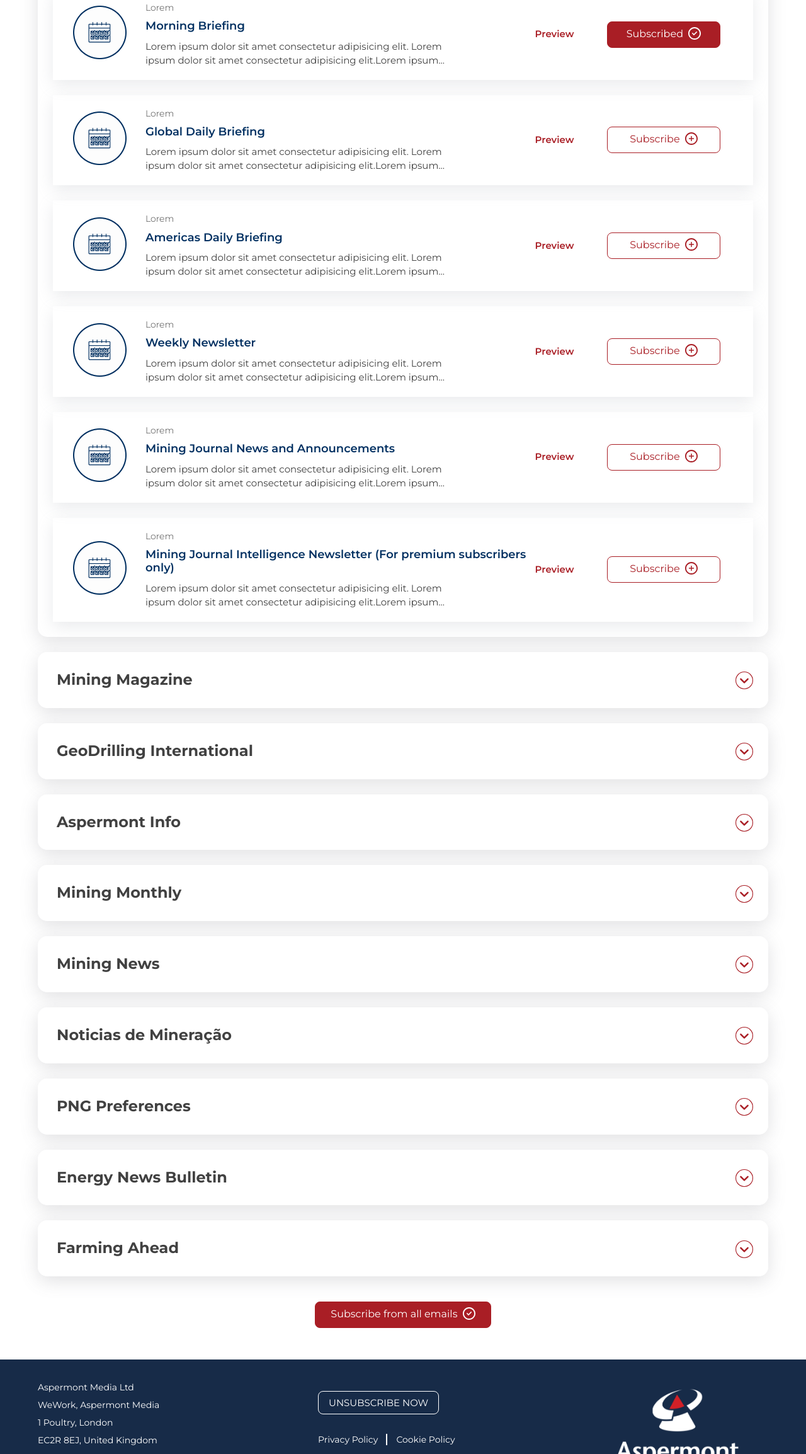
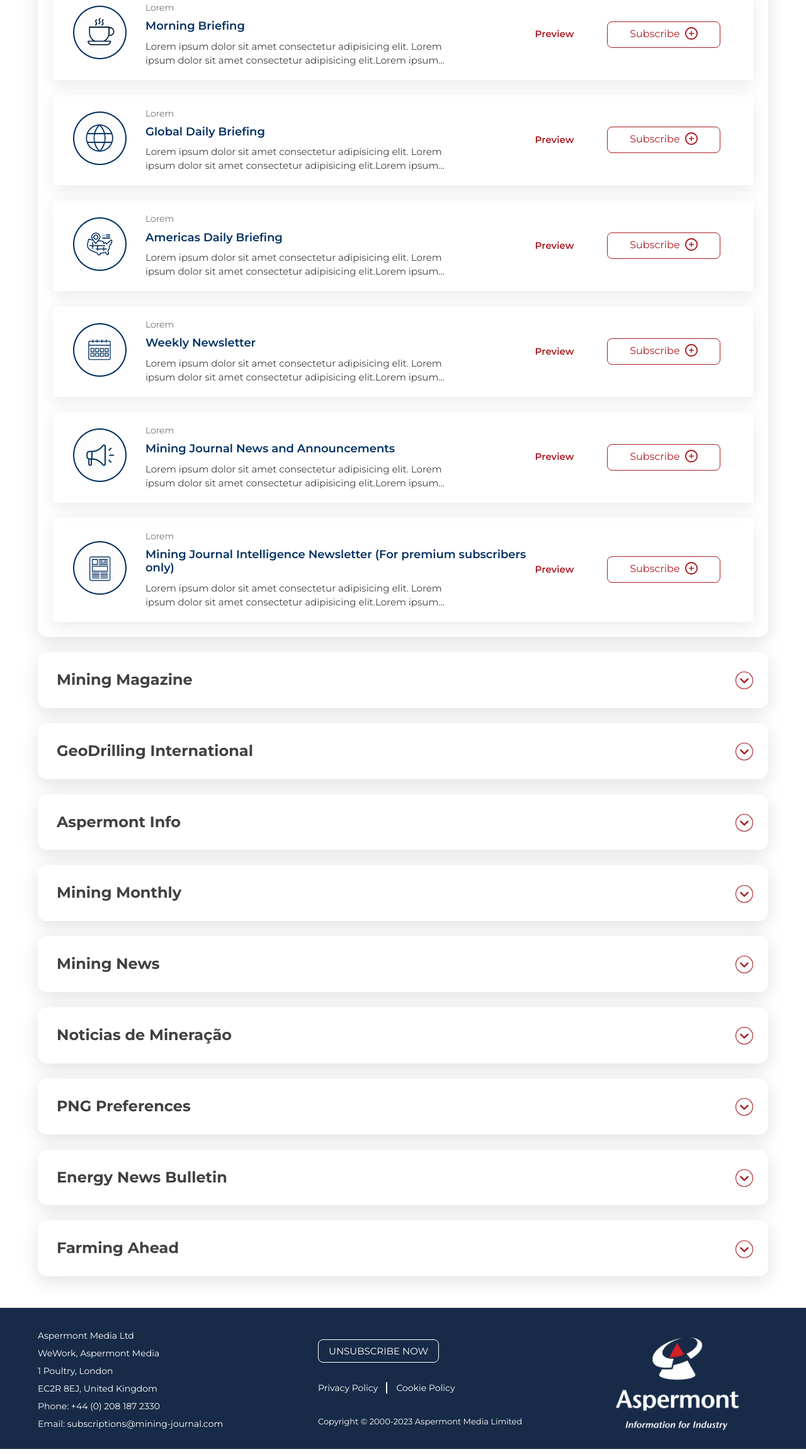
Before and after one commit to Gokul-Surendran/Aspermont, a plain HTML site: page pages/asp-newsletter.html in a window 1280 px wide. Shown: the part 331-2639 px from the top of the page at 63% size. Drawn offline with nearby package versions, Linux system fonts and the light colour scheme; files that its build step writes are made by us from their sources.

Commit message:
images uploaded

```diff
--- a/pages/asp-newsletter.html
+++ b/pages/asp-newsletter.html
@@ -77,7 +77,7 @@
                   <div class="asp-newstile__wrap">
                       <div class="asp-newstile__headwrap">
                           <div class="asp-newstile__logo">
-                              <img src="../assets/images/acclogo1.png" alt="">
+                              <img src="../assets/images/mj-logo1.png" alt="">
                           </div>
                           <div class="asp-newstile__content">
                               <p class="asp-newstile__thinhead">Lorem</p>
@@ -92,7 +92,7 @@
                           <div class="asp-newstile__previewbtn">
                               <a href="#">Preview</a>
                           </div>
-                        <div class="asp-redbtn subscribed">
+                          <div class="asp-redbtn">
                               <div class="asp-redbtn__outer">
                                   <a href="#" class="asp-redbtn__link">Subscribed</a>
                                   <svg width="20" height="20" viewBox="0 0 20 20" fill="none" xmlns="http://www.w3.org/2000/svg">
@@ -129,7 +129,7 @@
                   <div class="asp-newstile__wrap">
                       <div class="asp-newstile__headwrap">
                           <div class="asp-newstile__logo">
-                              <img src="../assets/images/acclogo1.png" alt="">
+                              <img src="../assets/images/mj-logo2.png" alt="">
                           </div>
                           <div class="asp-newstile__content">
                               <p class="asp-newstile__thinhead">Lorem</p>
@@ -181,7 +181,7 @@
                   <div class="asp-newstile__wrap">
                       <div class="asp-newstile__headwrap">
                           <div class="asp-newstile__logo">
-                              <img src="../assets/images/acclogo1.png" alt="">
+                              <img src="../assets/images/mj-logo3.png" alt="">
                           </div>
                           <div class="asp-newstile__content">
                               <p class="asp-newstile__thinhead">Lorem</p>
@@ -233,7 +233,7 @@
                   <div class="asp-newstile__wrap">
                       <div class="asp-newstile__headwrap">
                           <div class="asp-newstile__logo">
-                              <img src="../assets/images/acclogo1.png" alt="">
+                              <img src="../assets/images/mj-logo4.png" alt="">
                           </div>
                           <div class="asp-newstile__content">
                               <p class="asp-newstile__thinhead">Lorem</p>
@@ -285,7 +285,7 @@
                   <div class="asp-newstile__wrap">
                       <div class="asp-newstile__headwrap">
                           <div class="asp-newstile__logo">
-                              <img src="../assets/images/acclogo1.png" alt="">
+                              <img src="../assets/images/mj-logo5.png" alt="">
                           </div>
                           <div class="asp-newstile__content">
                               <p class="asp-newstile__thinhead">Lorem</p>
@@ -337,7 +337,7 @@
                   <div class="asp-newstile__wrap">
                       <div class="asp-newstile__headwrap">
                           <div class="asp-newstile__logo">
-                              <img src="../assets/images/acclogo1.png" alt="">
+                              <img src="../assets/images/mj-logo6.png" alt="">
                           </div>
                           <div class="asp-newstile__content">
                               <p class="asp-newstile__thinhead">Lorem</p>
@@ -402,12 +402,12 @@
                     <div class="asp-newstile__wrap">
                         <div class="asp-newstile__headwrap">
                             <div class="asp-newstile__logo">
-                                <img src="../assets/images/acclogo1.png" alt="">
+                                <img src="../assets/images/mm-logo1.png" alt="">
                             </div>
                             <div class="asp-newstile__content">
                                 <p class="asp-newstile__thinhead">Lorem</p>
                                 <h3 class="asp-newstile__head">Daily News wrap</h3>
-                                <p class="asp-newstile__copy four">Lorem ipsum dolor sit amet consectetur adipisicing elit.
+                                <p class="asp-newstile__copy">Lorem ipsum dolor sit amet consectetur adipisicing elit.
                                     Lorem ipsum dolor sit amet consectetur adipisicing elit.Lorem ipsum dolor sit amet consectetur adipisicing elit.Lorem ipsum dolor sit amet consectetur adipisicing elit.Lorem ipsum dolor sit amet consectetur adipisicing elit.Lorem ipsum dolor sit amet consectetur adipisicing elit.Lorem ipsum dolor sit amet consectetur adipisicing elit.
                                     Lorem ipsum dolor sit amet consectetur adipisicing elit.Lorem ipsum dolor sit amet consectetur aLorem ipsum dolor sit amet consectetur adipisicing elit.Lorem ipsum dolor sit amet consectetur a
                                 </p>
@@ -454,7 +454,7 @@
                   <div class="asp-newstile__wrap">
                       <div class="asp-newstile__headwrap">
                           <div class="asp-newstile__logo">
-                              <img src="../assets/images/acclogo1.png" alt="">
+                              <img src="../assets/images/mm-logo2.png" alt="">
                           </div>
                           <div class="asp-newstile__content">
                               <p class="asp-newstile__thinhead">Lorem</p>
@@ -506,7 +506,7 @@
                 <div class="asp-newstile__wrap">
                     <div class="asp-newstile__headwrap">
                         <div class="asp-newstile__logo">
-                            <img src="../assets/images/acclogo1.png" alt="">
+                            <img src="../assets/images/mm-logo3.png" alt="">
                         </div>
                         <div class="asp-newstile__content">
                             <p class="asp-newstile__thinhead">Lorem</p>
@@ -558,7 +558,7 @@
                 <div class="asp-newstile__wrap">
                     <div class="asp-newstile__headwrap">
                         <div class="asp-newstile__logo">
-                            <img src="../assets/images/acclogo1.png" alt="">
+                            <img src="../assets/images/mm-logo4.png" alt="">
                         </div>
                         <div class="asp-newstile__content">
                             <p class="asp-newstile__thinhead">Lorem</p>
@@ -2841,21 +2841,6 @@
               </div>
             </div>
 
-        </div>
-        <div class="asp-accrdn__cta">
-            <div class="asp-redbtn subscribed">
-                <div class="asp-redbtn__outer">
-                    <a href="#" class="asp-redbtn__link">Subscribe from all emails</a>
-                    <svg width="20" height="20" viewBox="0 0 20 20" fill="none" xmlns="http://www.w3.org/2000/svg">
-                        <path
-                            d="M10 20C4.4898 20 0 15.5102 0 10C0 4.4898 4.4898 0 10 0C15.5102 0 20 4.4898 20 10C20 15.5102 15.5102 20 10 20ZM10 1.87755C5.5102 1.87755 1.87755 5.5102 1.87755 10C1.87755 14.4898 5.5102 18.1224 10 18.1224C14.4898 18.1224 18.1224 14.4898 18.1224 10C18.1224 5.5102 14.4898 1.87755 10 1.87755Z"
-                            fill="white"></path>
-                        <path
-                            d="M8.94489 13C8.73988 13 8.53488 12.9085 8.38112 12.7438L6.22854 10.365C5.92103 10.0357 5.92103 9.48671 6.24563 9.15734C6.55314 8.82797 7.06566 8.82797 7.37317 9.17564L8.97906 10.9323L12.6521 7.23601C12.9767 6.90664 13.4721 6.92494 13.7797 7.27261C14.0872 7.62028 14.0701 8.15093 13.7455 8.4803L9.49158 12.7621C9.33782 12.9085 9.1499 13 8.94489 13Z"
-                            fill="white"></path>
-                    </svg>
-                </div>
-            </div>
           </div>
         </div>
       </div>
```
Also changed, not shown: organisms/accordion.html (+10 -10 lines), assets/images/acclogo4.png (deleted), assets/images/circle.png (deleted), assets/images/mj-logo1.png (added), assets/images/mj-logo2.png (added), assets/images/mj-logo3.png (added), assets/images/mj-logo4.png (added), assets/images/mj-logo5.png (added), assets/images/mj-logo6.png (added), assets/images/mm-logo1.png (renamed from assets/images/acclogo1.png), assets/images/mm-logo2.png (renamed from assets/images/acclogo2.png), assets/images/mm-logo3.png (renamed from assets/images/acclogo3.png), assets/images/mm-logo4.png (added).
